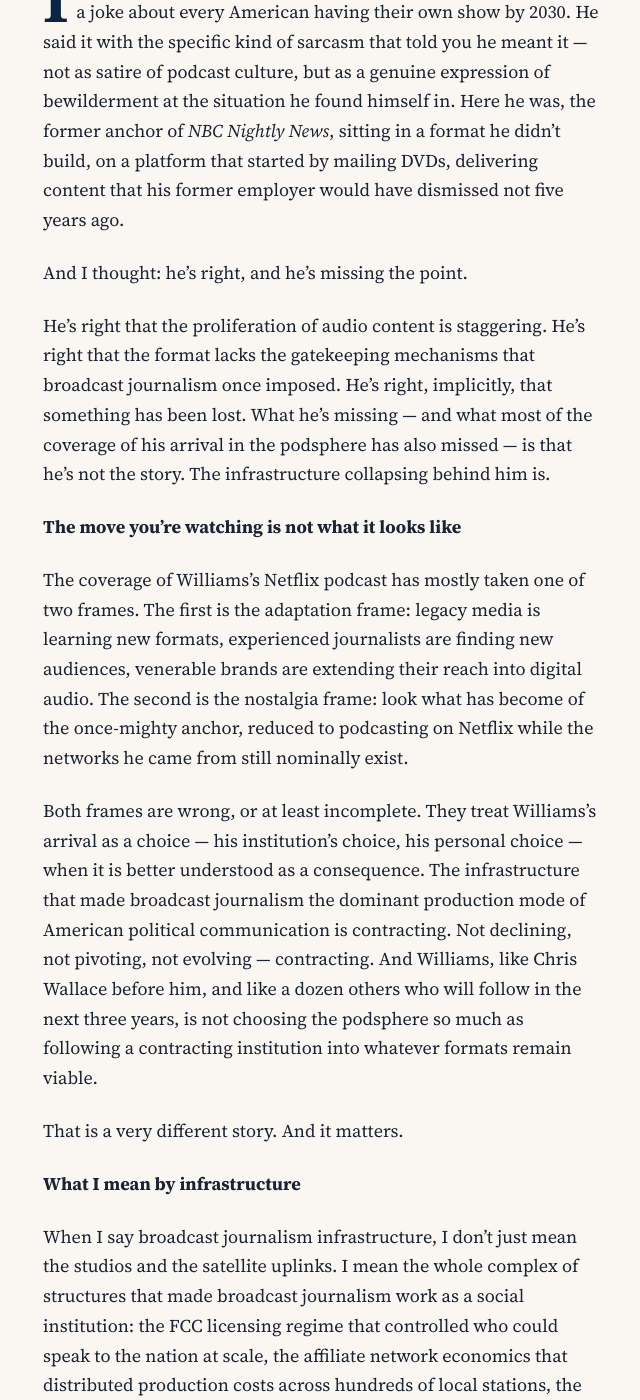
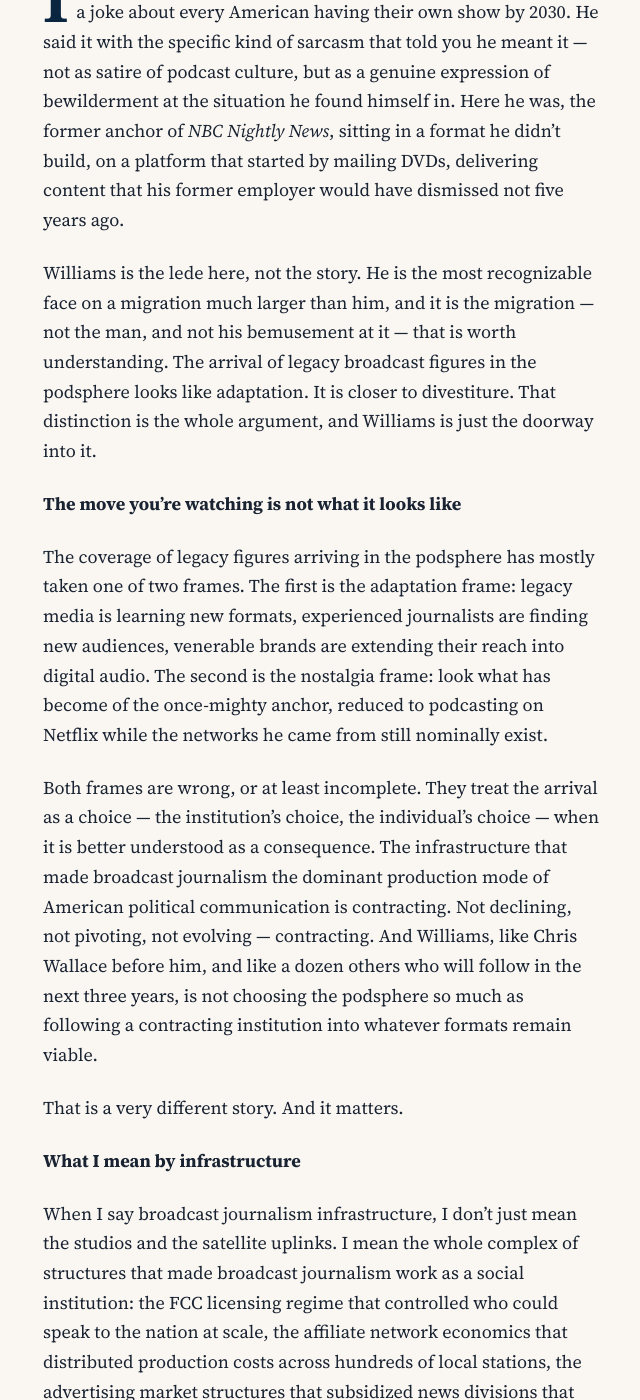
Before and after one commit to lancerossiconsulting/legacy-media-podsphere, a Jekyll site: the page built from substack.md, in a window 1280 px wide and 1400 px high, scrolled down 567 px. Shown: the whole window, without its empty margins (317-957 px from the left). Built offline with Jekyll 4.4.1, drawn with Linux system fonts in a browser that asks for light colours; some of the changed text lies outside the part shown.

Commit message:
Revise Substack: demote Brian Williams to lede; re-anchor essay on the structural argument

```diff
--- a/substack.md
+++ b/substack.md
@@ -11,15 +11,13 @@ permalink: /substack/
 
 I watched Brian Williams open his Netflix podcast last week with a joke about every American having their own show by 2030. He said it with the specific kind of sarcasm that told you he meant it — not as satire of podcast culture, but as a genuine expression of bewilderment at the situation he found himself in. Here he was, the former anchor of *NBC Nightly News*, sitting in a format he didn't build, on a platform that started by mailing DVDs, delivering content that his former employer would have dismissed not five years ago.
 
-And I thought: he's right, and he's missing the point.
-
-He's right that the proliferation of audio content is staggering. He's right that the format lacks the gatekeeping mechanisms that broadcast journalism once imposed. He's right, implicitly, that something has been lost. What he's missing — and what most of the coverage of his arrival in the podsphere has also missed — is that he's not the story. The infrastructure collapsing behind him is.
+Williams is the lede here, not the story. He is the most recognizable face on a migration much larger than him, and it is the migration — not the man, and not his bemusement at it — that is worth understanding. The arrival of legacy broadcast figures in the podsphere looks like adaptation. It is closer to divestiture. That distinction is the whole argument, and Williams is just the doorway into it.
 
 **The move you're watching is not what it looks like**
 
-The coverage of Williams's Netflix podcast has mostly taken one of two frames. The first is the adaptation frame: legacy media is learning new formats, experienced journalists are finding new audiences, venerable brands are extending their reach into digital audio. The second is the nostalgia frame: look what has become of the once-mighty anchor, reduced to podcasting on Netflix while the networks he came from still nominally exist.
+The coverage of legacy figures arriving in the podsphere has mostly taken one of two frames. The first is the adaptation frame: legacy media is learning new formats, experienced journalists are finding new audiences, venerable brands are extending their reach into digital audio. The second is the nostalgia frame: look what has become of the once-mighty anchor, reduced to podcasting on Netflix while the networks he came from still nominally exist.
 
-Both frames are wrong, or at least incomplete. They treat Williams's arrival as a choice — his institution's choice, his personal choice — when it is better understood as a consequence. The infrastructure that made broadcast journalism the dominant production mode of American political communication is contracting. Not declining, not pivoting, not evolving — contracting. And Williams, like Chris Wallace before him, and like a dozen others who will follow in the next three years, is not choosing the podsphere so much as following a contracting institution into whatever formats remain viable.
+Both frames are wrong, or at least incomplete. They treat the arrival as a choice — the institution's choice, the individual's choice — when it is better understood as a consequence. The infrastructure that made broadcast journalism the dominant production mode of American political communication is contracting. Not declining, not pivoting, not evolving — contracting. And Williams, like Chris Wallace before him, and like a dozen others who will follow in the next three years, is not choosing the podsphere so much as following a contracting institution into whatever formats remain viable.
 
 That is a very different story. And it matters.
 
@@ -53,13 +51,13 @@ The podsphere is audience-selected in a way that broadcast journalism was not. Y
 
 **The thing to watch**
 
-Williams's joke will get old fast, and the coverage of his podcast will fade into the background noise of media-industry newsletters. The story underneath it won't fade.
+The arrival of any one anchor in the podsphere will get old fast, and the coverage of it will fade into the background noise of media-industry newsletters. The story underneath won't fade.
 
 The broadcast infrastructure is contracting. The figures it shaped are following it into the podsphere. The functions it performed are degrading — some of them into nothing, some of them into new forms that we don't yet have good language to describe. The press pool is opening to people who were not supposed to be there. Netflix is hosting podcasts. The cable news audience is aging out of existence.
 
-In five years, the question won't be whether legacy journalism can adapt to the podsphere. It will be whether anyone — legacy or independent, broadcast or audio, old or new — is performing the democratic functions that journalism's infrastructure once organized. That is a harder question, and a more important one, than what Brian Williams thinks about podcasting.
+In five years, the question won't be whether legacy journalism can adapt to the podsphere. It will be whether anyone — legacy or independent, broadcast or audio, old or new — is performing the democratic functions that journalism's infrastructure once organized. That is the harder question, and the more important one. It was always the story.
 
-He's not wrong to be skeptical. He's just skeptical about the wrong thing.
+Williams just walked us to the door.
 
 ---
 
```
